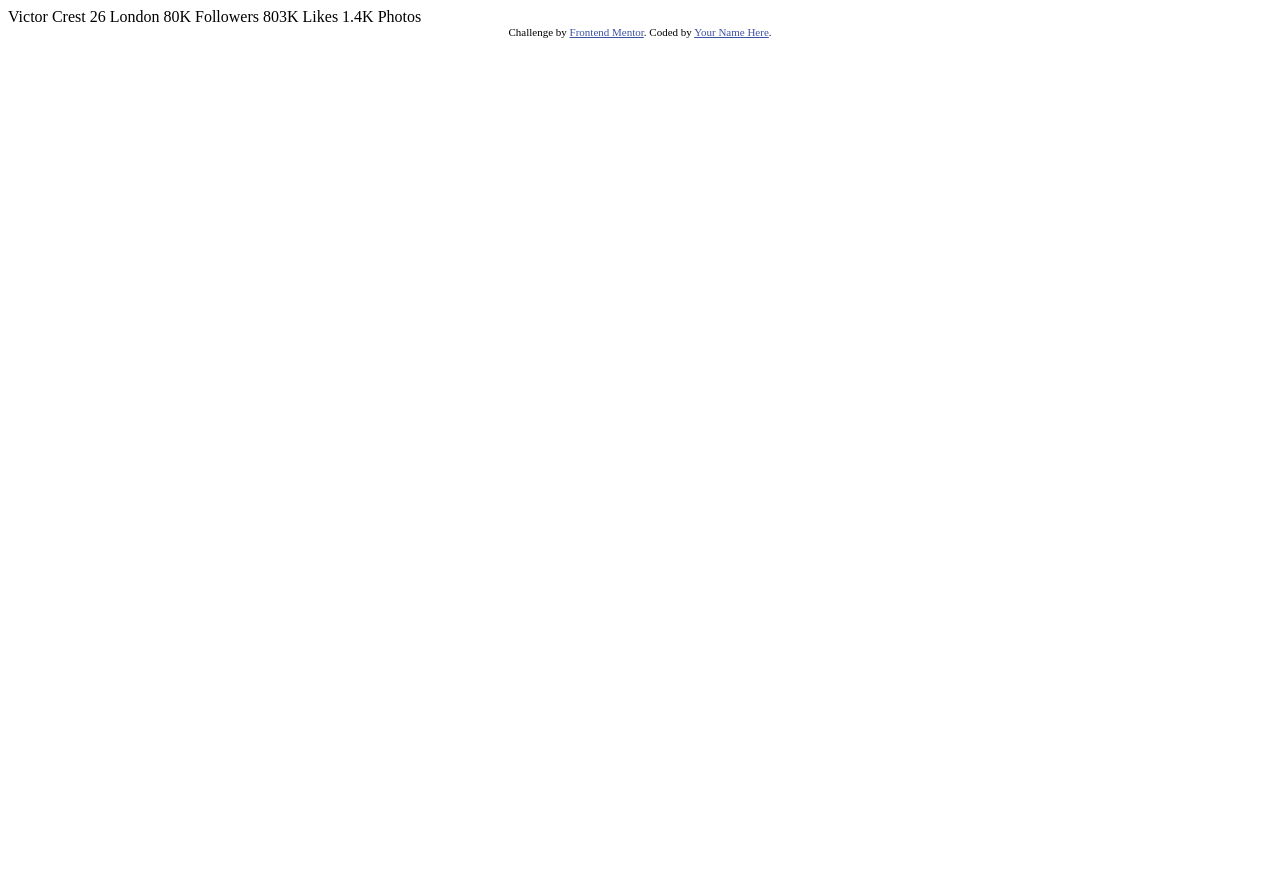
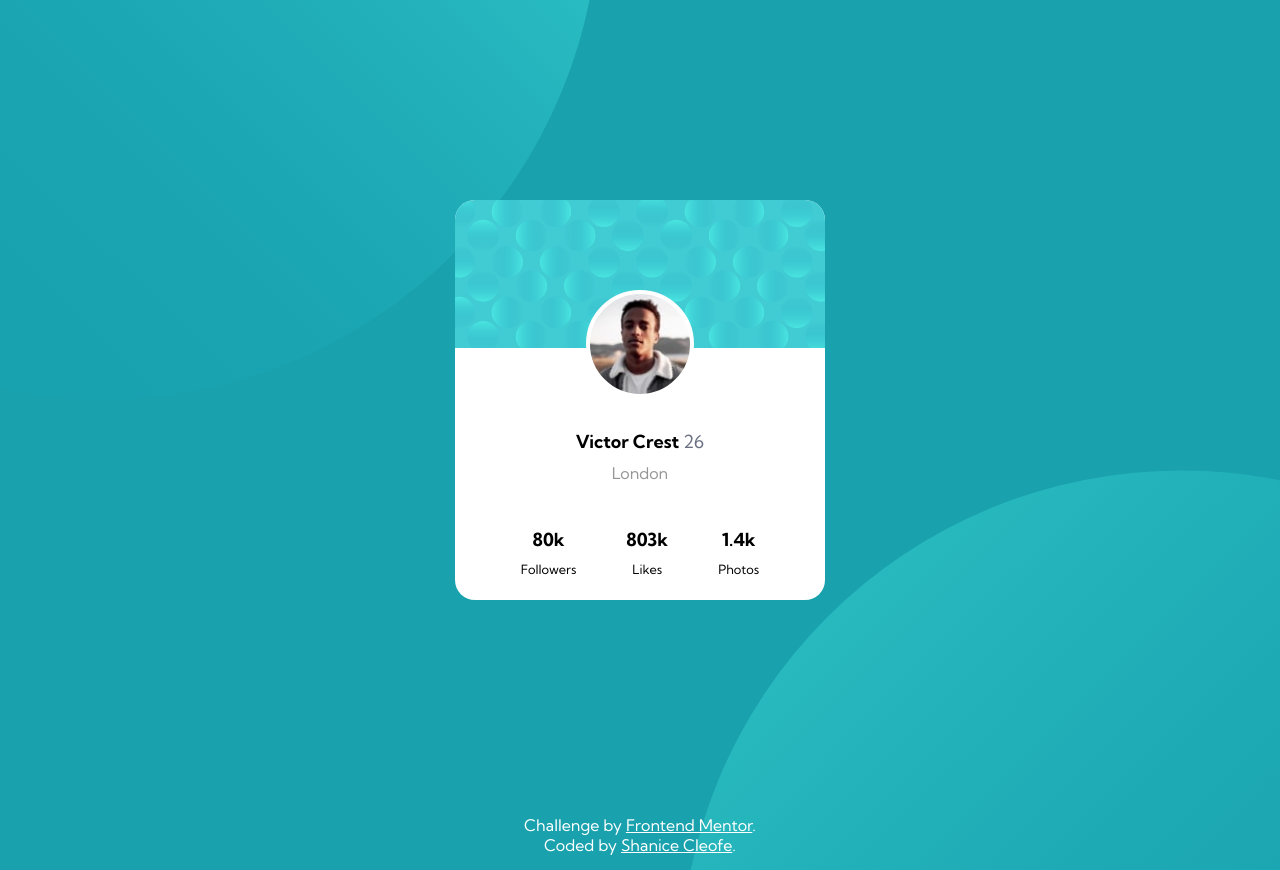
Before and after one commit to sdacleofe/profile-card-component-main, a website: page index.html in a window 1280 px wide. Before the commit the page ends 800 px from the top, so only its background shows below. Drawn offline with Linux system fonts and the light colour scheme.

Commit message:
Finished website; pending README.md documentation

```diff
--- a/index.html
+++ b/index.html
@@ -1,35 +1,77 @@
 <!DOCTYPE html>
 <html lang="en">
   <head>
-  <meta charset="UTF-8">
-  <meta name="viewport" content="width=device-width, initial-scale=1.0"> <!-- displays site properly based on user's device -->
+    <meta charset="UTF-8" />
+    <meta name="viewport" content="width=device-width, initial-scale=1.0" />
+    <!-- displays site properly based on user's device -->
 
-  <link rel="icon" type="image/png" sizes="32x32" href="./images/favicon-32x32.png">
+    <link
+      rel="icon"
+      type="image/png"
+      sizes="32x32"
+      href="./images/favicon-32x32.png"
+    />
+    <link rel="preconnect" href="https://fonts.googleapis.com" />
+    <link rel="preconnect" href="https://fonts.gstatic.com" crossorigin />
+    <link
+      href="https://fonts.googleapis.com/css2?family=Kumbh+Sans:wght@400;700&display=swap"
+      rel="stylesheet"
+    />
 
     <title>Frontend Mentor | Profile card component</title>
 
-  <!-- Feel free to remove these styles or customise in your own stylesheet 👍 -->
-  <style>
-    .attribution { font-size: 11px; text-align: center; }
-    .attribution a { color: hsl(228, 45%, 44%); }
-  </style>
+    <!-- css links -->
+    <link rel="stylesheet" href="./build/stylesheets/index.css" />
   </head>
   <body>
-  Victor Crest
-  26
-  London
-
-  80K
-  Followers
-
-  803K
-  Likes
-
-  1.4K
-  Photos
-  <div class="attribution">
-    Challenge by <a href="https://www.frontendmentor.io?ref=challenge" target="_blank">Frontend Mentor</a>.
-    Coded by <a href="#">Your Name Here</a>.
+    <div class="container">
+      <div class="background-top"></div>
+      <div class="background-bottom"></div>
+      <div class="card-container">
+        <div class="card">
+          <div class="card-cover-photo">
+            <div class="image"></div>
+          </div>
+          <div class="card-content">
+            <div class="user-details">
+              <div class="name-age">
+                <h1>Victor Crest <span>26</span></h1>
+              </div>
+              <p>London</p>
+            </div>
+            <div class="user-metrics">
+              <div class="metric-row">
+                <h2 class="stat">80k</h2>
+                <p>Followers</p>
+              </div>
+              <div class="metric-row">
+                <h2 class="stat">803k</h2>
+                <p>Likes</p>
+              </div>
+              <div class="metric-row">
+                <h2 class="stat">1.4k</h2>
+                <p>Photos</p>
+              </div>
+            </div>
+          </div>
+        </div>
+      </div>
+      <footer class="attribution">
+        <span
+          >Challenge by
+          <a
+            href="https://www.frontendmentor.io/challenges/profile-card-component-cfArpWshJ/hub"
+            target="_blank"
+            >Frontend Mentor</a
+          >.
+        </span>
+        <span>
+          Coded by
+          <a href="https://www.frontendmentor.io/profile/sdacleofe"
+            >Shanice Cleofe</a
+          >.</span
+        >
+      </footer>
     </div>
   </body>
 </html>
--- /dev/null
+++ b/source/stylesheets/index.scss
@@ -0,0 +1,174 @@
+// Primary
+$dark-cyan: hsl(185, 75%, 39%);
+$very-dark-desaturated-blue: hsl(229, 23%, 23%);
+$dark-grayish-blue: hsl(227, 10%, 46%);
+$white: hsl(0, 0%, 100%);
+
+// Neutral
+$dark-gray: hsl(0, 0%, 59%);
+$font-body-size: 1.1250em;
+
+// Font
+$font-kumbh-family: 'Kumbh Sans', sans-serif;
+$font-kumbh-weight: 400, 700;
+
+body {
+    padding: 0;
+    margin: 0;
+    background-color: $dark-cyan;
+    font-family: $font-kumbh-family;
+    width: 100vw;
+    overflow-x: hidden;
+
+    .container {
+        position: relative;
+        min-height: 100vh;
+        min-width: 100vw;
+        overflow: hidden;
+
+        .background-top {
+            position: absolute;
+            top: -600px;
+            left: -400px;
+            width: 1000px;
+            height: 1000px;
+            background-size: cover;
+            background-repeat: no-repeat;
+            background-image: url("/profile-card-component-main/images/bg-pattern-top.svg");
+        }
+
+        .background-bottom {
+            position: absolute;
+            bottom: -600px;
+            right: -400px;
+            width: 1000px;
+            height: 1000px;
+            background-size: cover;
+            background-repeat: no-repeat;
+            background-image: url("/profile-card-component-main/images/bg-pattern-bottom.svg");
+        }
+
+        .card-container {
+            display: flex;
+            justify-content: center;
+            align-items: center;
+            flex-direction: column;
+            min-height: 100vh;
+
+            .card {
+                position: relative;
+                display: flex;
+                flex-direction: column;
+                justify-content: center;
+                text-align: center;
+                max-width: 370px;
+                height: 400px;
+                width: 90%;
+                background-color: $white;
+                border-radius: 20px;
+                overflow: hidden;
+                z-index: 1;
+
+                .card-cover-photo {
+                    display: flex;
+                    justify-content: center;
+                    align-items:end;
+                    position: relative;
+                    background-image: url("/profile-card-component-main/images/bg-pattern-card.svg");
+                    background-repeat: no-repeat;
+                    background-size: cover;
+                    height: 160px;
+                    width: 100%;
+
+                    .image {
+                        position: absolute;
+                        bottom: -50px;
+                        background-image: url("/profile-card-component-main/images/image-victor.jpg");
+                        background-repeat: no-repeat;
+                        background-size: contain;
+                        width: 100px;
+                        height: 100px;
+                        border-radius: 100%;
+                        border: 4px solid;
+                        border-color: $white;
+                    }
+                }
+
+                .card-content {
+                    display: flex;
+                    justify-content: center;
+                    align-items: center;
+                    flex-direction: column;
+
+                    .user-details {
+                        display: flex;
+                        flex-direction: column;
+                        padding-top: 70px;
+
+                        h1 {
+                            margin-bottom: 0;
+                            font-size: $font-body-size;
+                            font-weight: nth($font-kumbh-weight, 2 );
+
+                            span {
+                                color: $dark-grayish-blue;
+                                font-weight: nth($font-kumbh-weight, 1 );
+                            }
+                        }
+
+                        p {
+                            color: $dark-gray;
+                            margin-top: 10px;
+                            margin-bottom: 20px;
+                            font-size: 1em;
+                            font-weight: nth($font-kumbh-weight, 1 );
+                        }
+                    }
+
+                    .user-metrics {
+                        border-top: 2px solid rgba(106, 111, 129, 0.2);
+                        display: flex;
+                        flex-direction: row;
+                        justify-content: center;
+                        gap: 50px;
+                        width: 100%;
+
+                        .metric-row {
+                            .stat {
+                                font-size: $font-body-size;
+                                margin-top: 25px;
+                                margin-bottom: 0;
+                                padding-bottom: 0;
+                            }
+
+                            p {
+                                margin-top: 10px;
+                                padding-top: 0;
+                                padding-bottom: 10px;
+                                font-size: 0.8em;
+                            }
+                        }
+                    }
+                }
+            }
+        }
+    }
+
+    footer {
+        position: relative;
+        width: 100%;
+        display: flex;
+        justify-content: center;
+        flex-direction: column;
+        padding: 15px 0;
+
+        span {
+            color: $white;
+            text-align: center;
+
+            a {
+                color: $white;
+            }
+        }
+    }
+}
```
Also changed, not shown: package.json (added, +15 -0 lines), .stylelintrc.json (added), README-template.md, README.md (deleted), build/stylesheets/index.css (added), design/desktop-design-f.png (added), design/mobile-design-f.png (added), 2 other files. Lines whose indentation alone changed are shown as unchanged.
